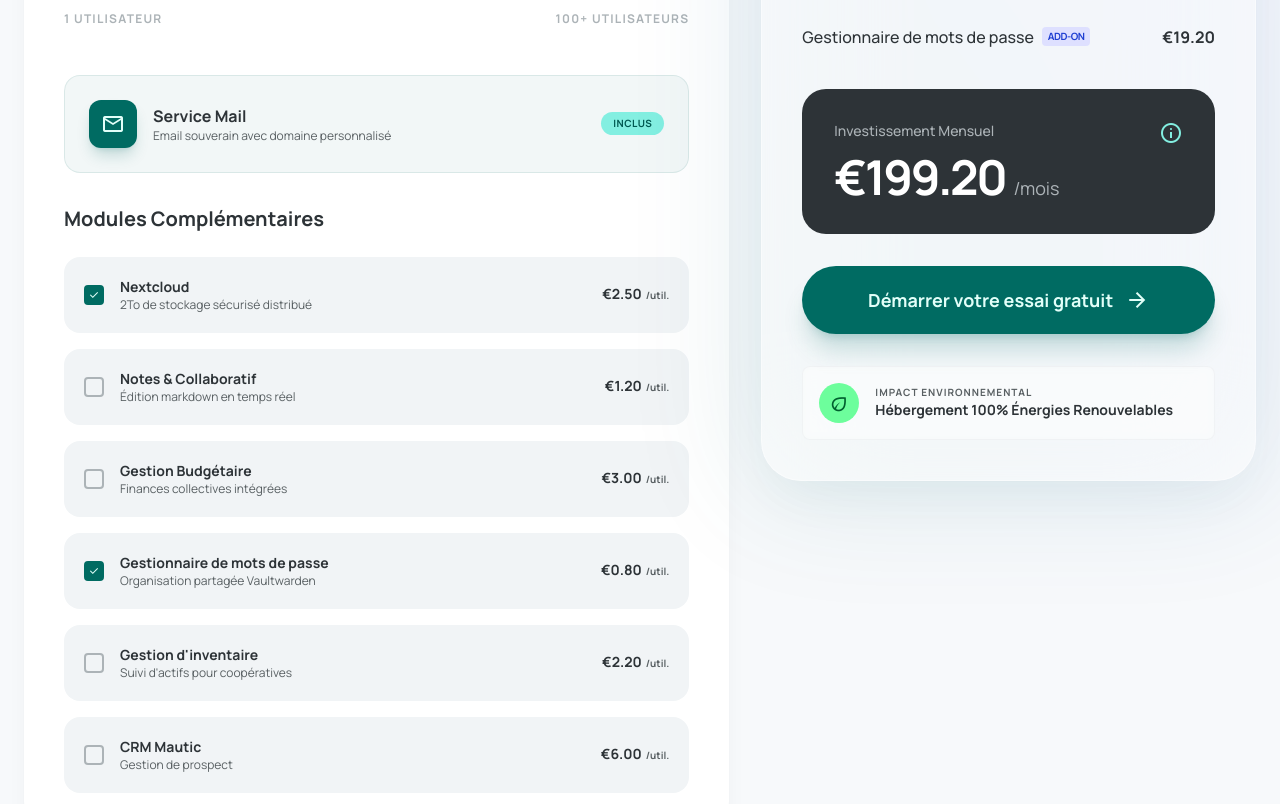
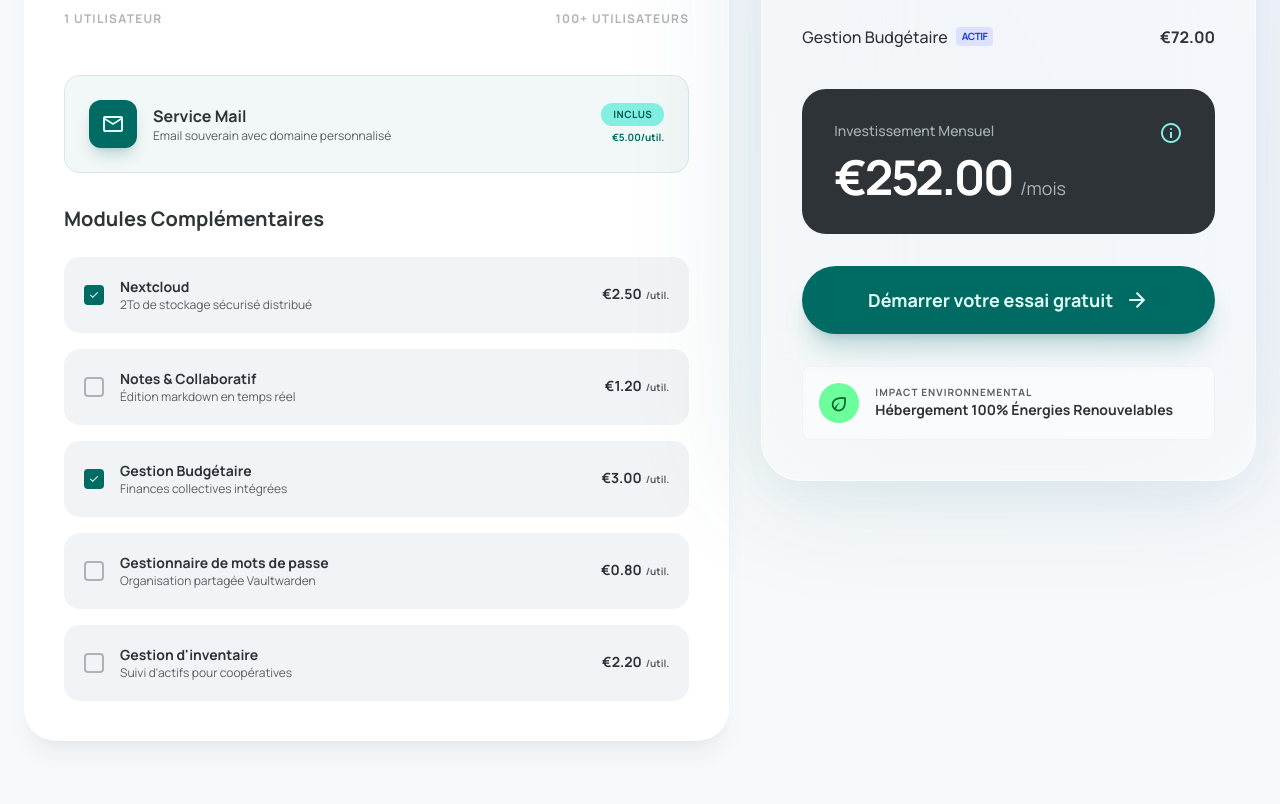
Before and after one commit to mascali33/CeruleeEthos, a React (Vite) app: page /pricing in a window 1280 px wide. Shown: the part 680-1484 px from the top of the page. Built offline with nearby package versions, Linux system fonts and the light colour scheme.

Commit message:
docs: add base product pricing to Pricing page UI for transparency
Co-authored-by: mascali33 <8531333+mascali33@users.noreply.github.com>

```diff
--- a/src/data/products.ts
+++ b/src/data/products.ts
@@ -85,16 +85,6 @@ export const PRODUCTS: Product[] = [
     icon: 'inventory_2',
     isAddon: true,
   },
-  {
-    id: 'crm',
-    name: 'CRM Mautic',
-    shortDescription: 'Gestion de prospect',
-    description: 'Un outil de gestion de prospect pour rester en contact avec vos usagers.',
-    price: 6.0,
-    icon: 'demography',
-    isAddon: true,
-    color: 'text-tertiary',
-  },
 ];
 
 export const FEATURED_SERVICES: Product[] = [
--- a/src/pages/Pricing.tsx
+++ b/src/pages/Pricing.tsx
@@ -10,8 +10,8 @@ const Pricing = () => {
 
   const [addons, setAddons] = useState<Record<string, boolean>>({
     cloud: true,
-    password: true,
-    ...Object.fromEntries(addonProducts.map(p => [p.id, p.id === 'cloud' || p.id === 'password']))
+    budget: true,
+    ...Object.fromEntries(addonProducts.map(p => [p.id, p.id === 'cloud' || p.id === 'budget']))
   });
 
   const effectiveCapacity = mode === 'personnel' ? 1 : capacity;
@@ -100,7 +100,10 @@ const Pricing = () => {
                   <p className="text-xs text-on-surface-variant">{baseProduct.shortDescription}</p>
                 </div>
               </div>
-              <span className="px-3 py-1 rounded-full bg-primary-container text-on-primary-container text-[10px] font-bold uppercase tracking-wider">Inclus</span>
+              <div className="flex flex-col items-end gap-1">
+                <span className="px-3 py-1 rounded-full bg-primary-container text-on-primary-container text-[10px] font-bold uppercase tracking-wider">Inclus</span>
+                <span className="text-[10px] font-bold text-primary">€{baseProduct.price.toFixed(2)}/util.</span>
+              </div>
             </div>
 
             <h3 className="text-xl font-bold text-on-background mb-6">Modules Complémentaires</h3>
@@ -149,7 +152,7 @@ const Pricing = () => {
                   <div key={addon.id} className="flex justify-between items-center">
                     <div className="flex items-center gap-2">
                       <span className="text-on-surface font-medium">{addon.name}</span>
-                      <span className="text-[10px] bg-secondary-container text-on-secondary-container px-1.5 py-0.5 rounded font-bold uppercase tracking-tighter">Add-On</span>
+                      <span className="text-[10px] bg-secondary-container text-on-secondary-container px-1.5 py-0.5 rounded font-bold uppercase tracking-tighter">Actif</span>
                     </div>
                     <span className="text-on-background font-bold">€{(effectiveCapacity * addon.price).toFixed(2)}</span>
                   </div>
```
